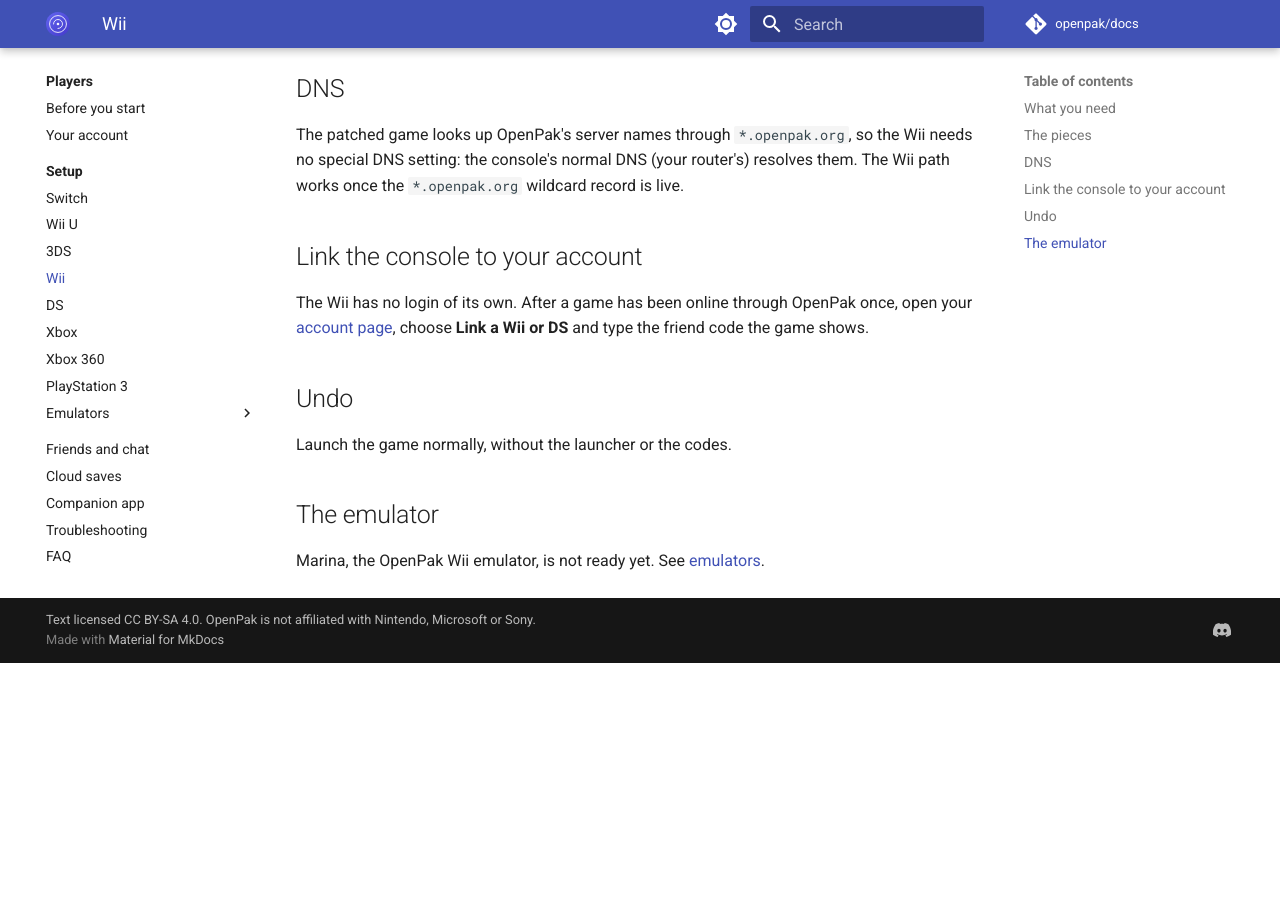
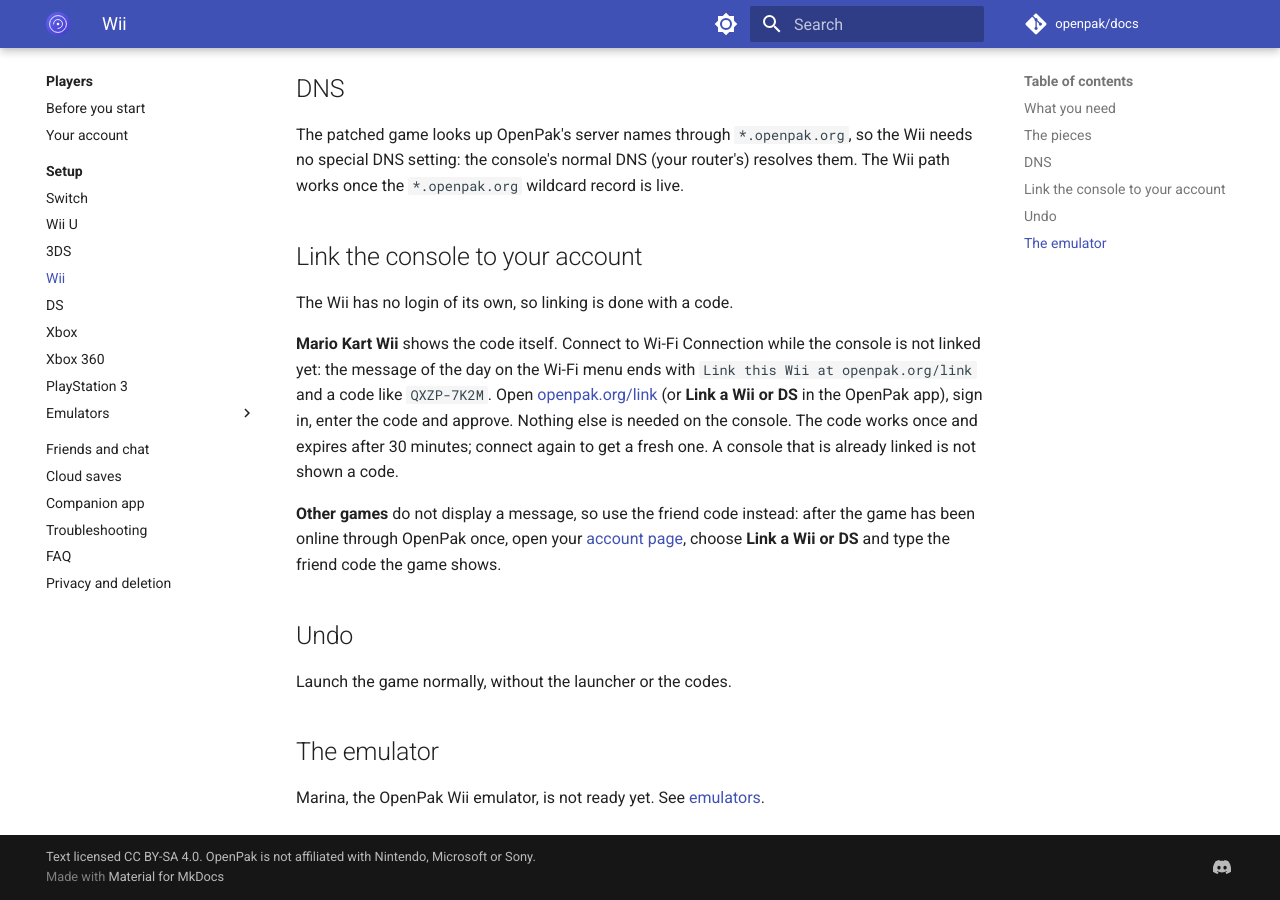
Before and after one commit to openpak/docs, an MkDocs documentation site: the page built from docs/players/setup/wii.md, in a window 1280 px wide and 900 px high, scrolled down 804 px. Built offline with MkDocs 1.6.1 and Material for MkDocs 9.7.7, drawn with Linux system fonts in a browser that asks for light colours; comment, search, counter and statistics services are not loaded; before the commit the page ends 1467 px from its top, so only the background shows below that.

Commit message:
Players: link a Wii or DS with the code Mario Kart Wii shows

```diff
--- a/docs/players/setup/wii.md
+++ b/docs/players/setup/wii.md
@@ -31,9 +31,19 @@ works once the `*.openpak.org` wildcard record is live.
 
 ## Link the console to your account
 
-The Wii has no login of its own. After a game has been online through OpenPak once, open your
-[account page](https://openpak.org/account), choose **Link a Wii or DS** and type the friend
-code the game shows.
+The Wii has no login of its own, so linking is done with a code.
+
+**Mario Kart Wii** shows the code itself. Connect to Wi-Fi Connection while the console is
+not linked yet: the message of the day on the Wi-Fi menu ends with
+`Link this Wii at openpak.org/link` and a code like `QXZP-7K2M`. Open
+[openpak.org/link](https://openpak.org/link) (or **Link a Wii or DS** in the OpenPak app),
+sign in, enter the code and approve. Nothing else is needed on the console. The code works
+once and expires after 30 minutes; connect again to get a fresh one. A console that is already
+linked is not shown a code.
+
+**Other games** do not display a message, so use the friend code instead: after the game has
+been online through OpenPak once, open your [account page](https://openpak.org/account),
+choose **Link a Wii or DS** and type the friend code the game shows.
 
 ## Undo
 
```
Also changed, not shown: docs/players/account.md (+1 -1 lines), docs/players/setup/ds.md (+3 -2 lines).
